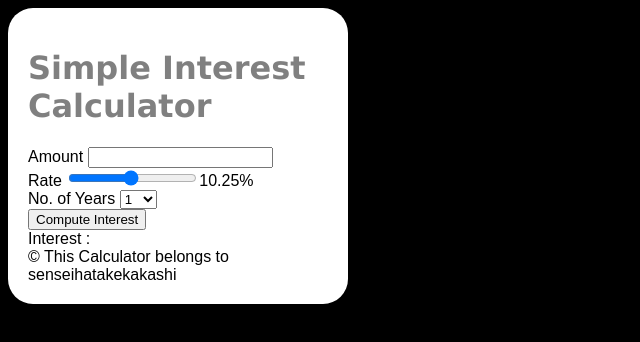
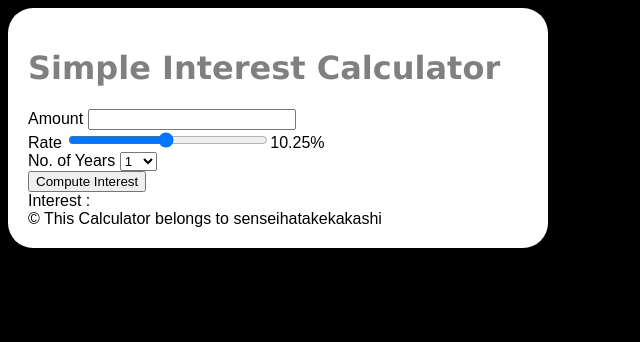
Before and after one commit to senseihatakekakashi/vftvk-Simple-Interest-Calculator, a plain HTML site: page index.html in a window 1280 px wide. Shown: the whole page, without its empty margins (0-640 px from the left). Drawn offline with Linux system fonts and the light colour scheme.

Commit message:
Update style.css

```diff
--- a/style.css
+++ b/style.css
@@ -12,8 +12,16 @@ h1{
 .maindiv {
     background-color: #fff;
     color: #000;
-    width: 300px;
+    width: 500px;
     padding: 20px;
     border-radius: 25px;
     align: center
 }
+
+label {
+    width: 150px;
+}
+
+input {
+    width: 200px;
+}
```
